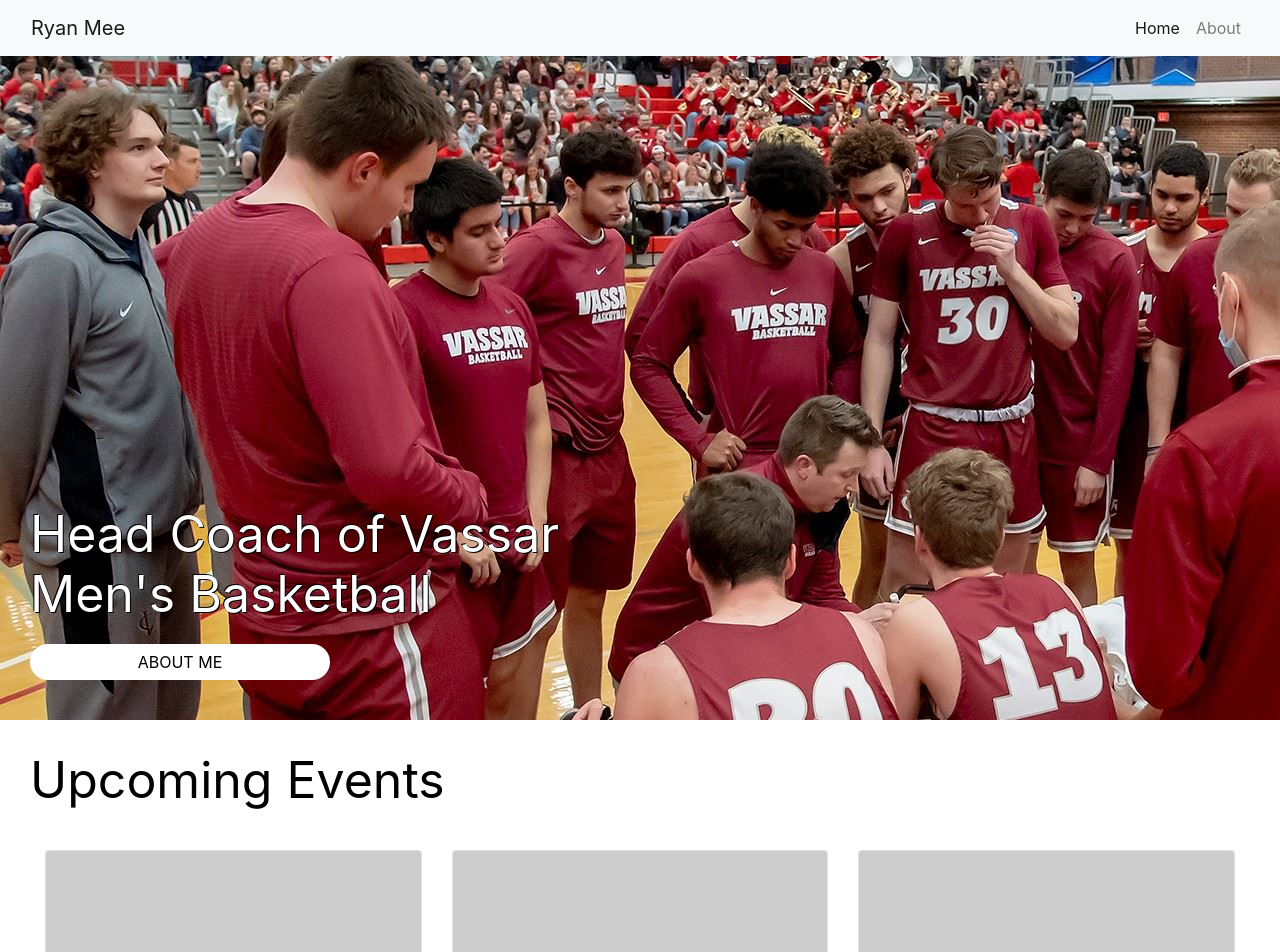
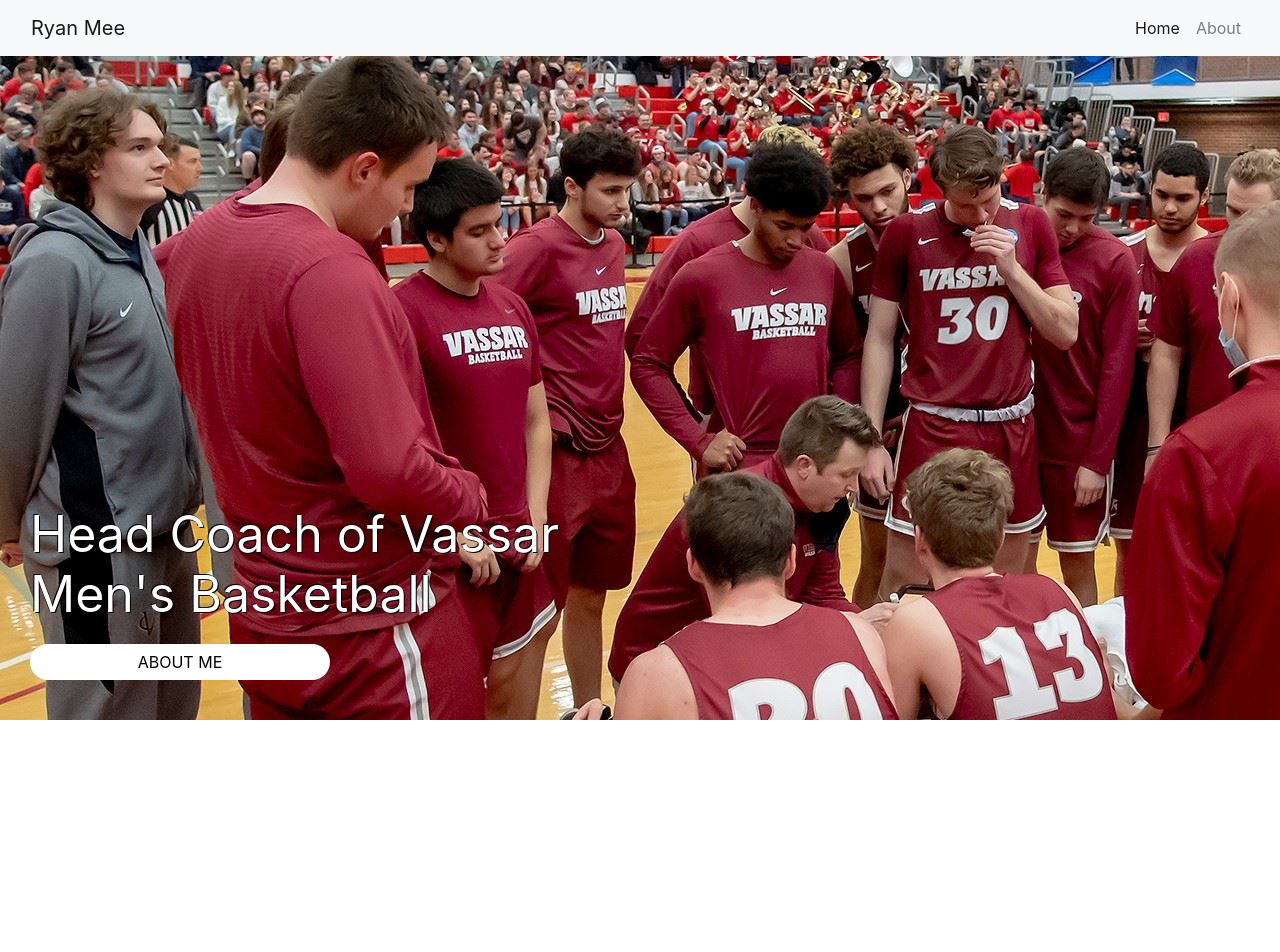
Before and after one commit to willemnielsen/coach_mee_website, a React (Create React App) app: page / in a window 1280 px wide. Shown: the top 952 px of the page. After the commit the page ends 800 px from the top, so only its background shows below. Built offline with nearby package versions, Linux system fonts and the light colour scheme.

Commit message:
removed eventsection for now

```diff
--- a/src/components/pages/Home.js
+++ b/src/components/pages/Home.js
@@ -9,7 +9,7 @@ export default class Home extends Component {
     return (
       <Container id='home' fluid>
         <HeroSection />
-        <EventSection />
+        {/* <EventSection /> */}
       </Container>
     )
   }
```
